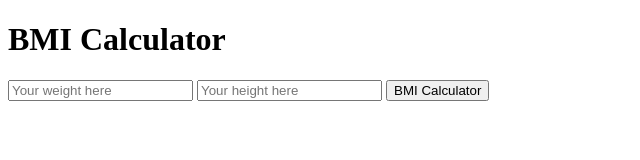
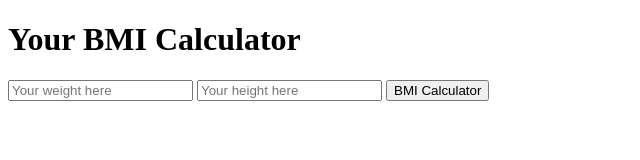
Before and after one commit to devduenas/Calculator, a website: page bmicalculator.html in a window 1280 px wide. Shown: the whole page, without its empty margins (0-640 px from the left). Drawn offline with Linux system fonts and the light colour scheme.

Commit message:
Update h1

```diff
--- a/bmicalculator.html
+++ b/bmicalculator.html
@@ -5,7 +5,7 @@
     <title>BMI Calculator</title>
   </head>
   <body>
-    <h1>BMI Calculator</h1>
+    <h1>Your BMI Calculator</h1>
       <form action="/bmicalculator" method="post">
         <input type="text" name="weight" placeholder="Your weight here">
         <input type="text" name="height" placeholder="Your height here">
```
